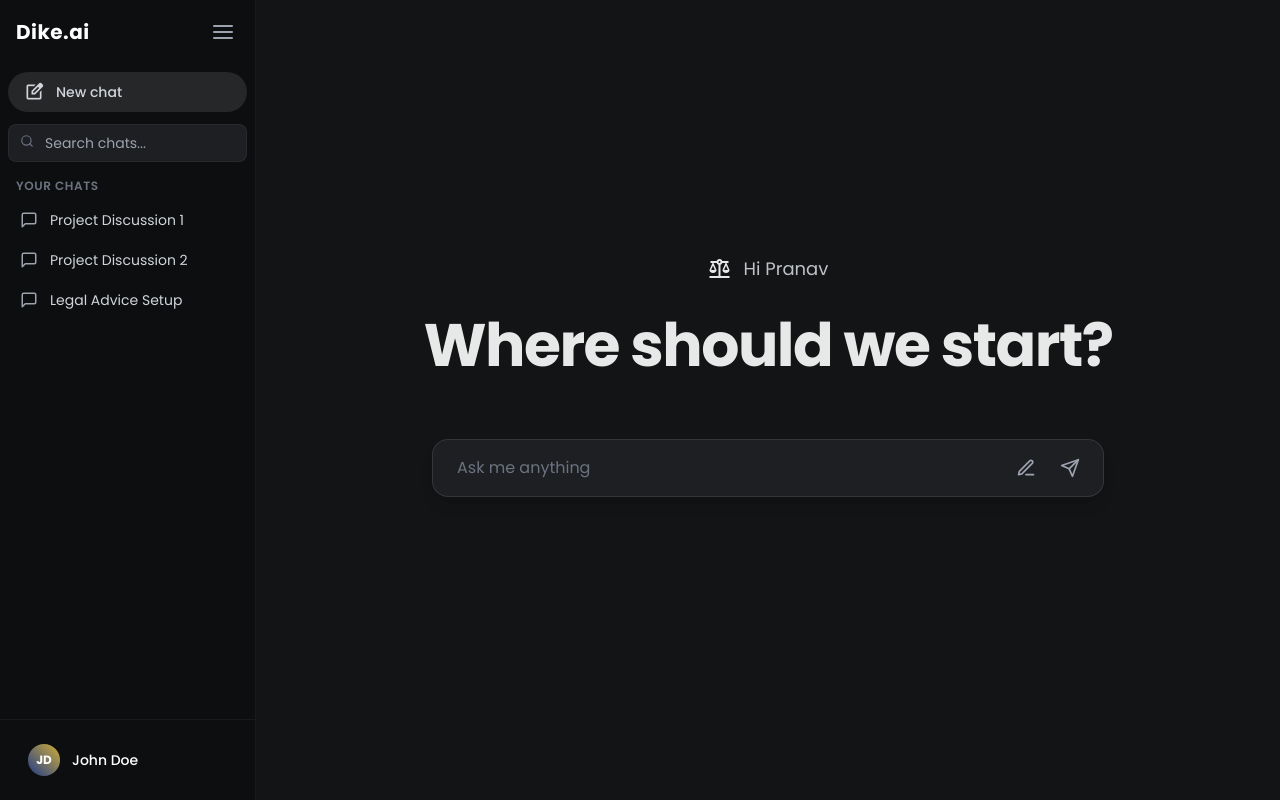
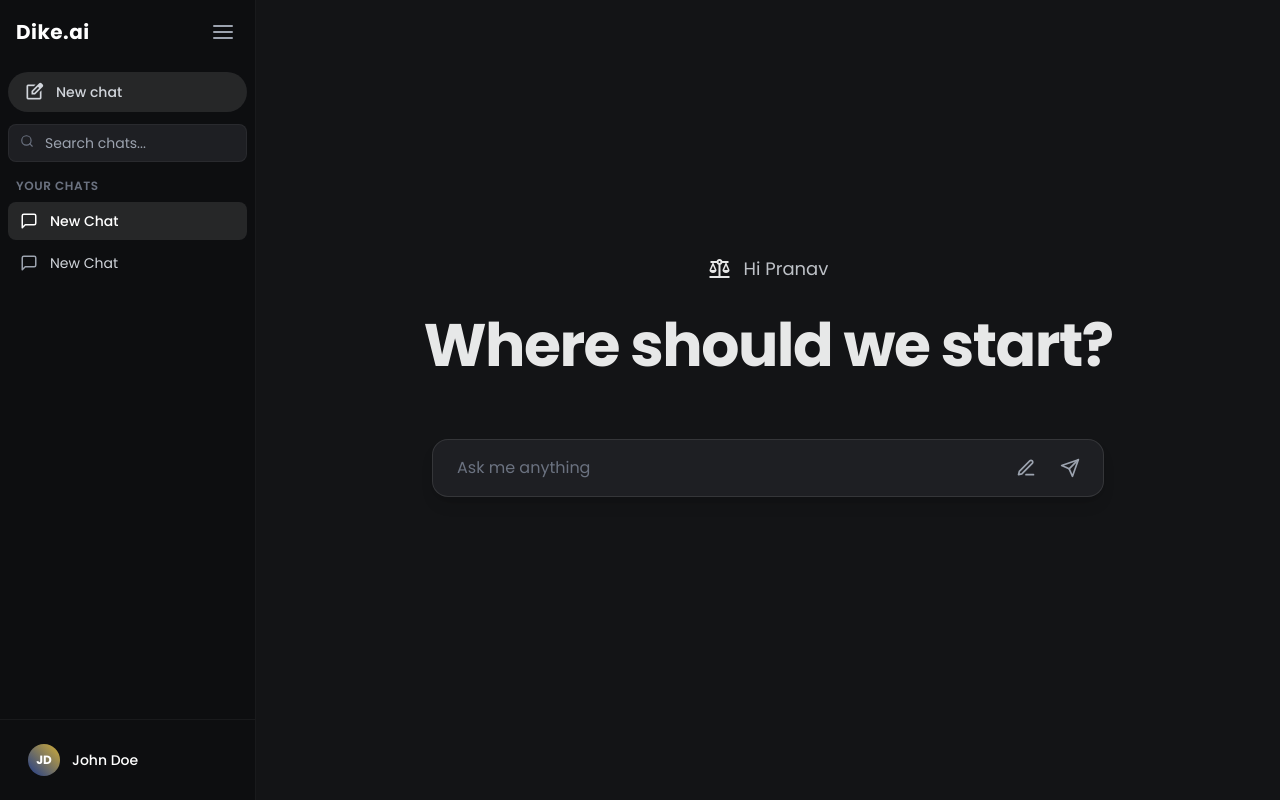
Before and after one commit to Arv2565/final-project, a React (Vite) app in the folder frontend/: page / in a window 1280 px wide. Built offline with nearby package versions, Linux system fonts and the light colour scheme.

Commit message:
Enabling centralized session control.

```diff
--- a/frontend/src/components/Layout.jsx
+++ b/frontend/src/components/Layout.jsx
@@ -1,10 +1,54 @@
-import React, { useState } from 'react';
-import { Outlet } from 'react-router-dom';
+import React, { useState, useEffect } from 'react';
+import { Outlet, useNavigate, useLocation } from 'react-router-dom';
 import Sidebar from './Sidebar';
 
 const Layout = () => {
     const [isSidebarExpanded, setIsSidebarExpanded] = useState(true);
     const [toggleSettingsCallback, setToggleSettingsCallback] = useState(null);
+    const [sessions, setSessions] = useState([]);
+    const [currentSessionId, setCurrentSessionId] = useState(null);
+    const navigation = useNavigate();
+    const location = useLocation();
+
+    // Load sessions from local storage on mount
+    useEffect(() => {
+        const savedSessions = localStorage.getItem('chatSessions');
+        if (savedSessions) {
+            try {
+                const parsedSessions = JSON.parse(savedSessions);
+                if (Array.isArray(parsedSessions) && parsedSessions.length > 0) {
+                    setSessions(parsedSessions);
+
+                    // Restore last active session if exists, otherwise first
+                    const lastActive = localStorage.getItem('lastActiveSessionId');
+                    // loose comparison for string/number compatibility
+                    const sessionExists = parsedSessions.find(s => String(s.id) === String(lastActive));
+                    setCurrentSessionId(sessionExists ? sessionExists.id : parsedSessions[0].id);
+                } else {
+                    createNewChat();
+                }
+            } catch (e) {
+                console.error("Failed to parse sessions", e);
+                createNewChat();
+            }
+        } else {
+            createNewChat();
+        }
+    }, []);
+
+    // Save sessions to local storage whenever they change
+    useEffect(() => {
+        if (sessions.length > 0) {
+            localStorage.setItem('chatSessions', JSON.stringify(sessions));
+        }
+    }, [sessions]);
+
+    // Save active session ID
+    useEffect(() => {
+        if (currentSessionId) {
+            localStorage.setItem('lastActiveSessionId', currentSessionId);
+        }
+    }, [currentSessionId]);
 
     const toggleSidebar = () => {
         setIsSidebarExpanded(!isSidebarExpanded);
@@ -16,16 +60,93 @@ const Layout = () => {
         }
     };
 
+    const createNewChat = () => {
+        const newSession = {
+            id: Date.now().toString() + Math.random().toString(36).substr(2, 9),
+            title: 'New Chat',
+            messages: [],
+            timestamp: new Date().toISOString()
+        };
+        setSessions(prev => [newSession, ...prev]);
+        setCurrentSessionId(newSession.id);
+
+        // Navigate to home if not already there
+        if (location.pathname !== '/') {
+            navigation('/');
+        }
+    };
+
+    const updateSessionMessages = (sessionId, newMessages) => {
+        setSessions(prev => prev.map(session => {
+            if (session.id === sessionId) {
+                // Generate a title based on the first user message if it's "New Chat" and has messages
+                let title = session.title;
+                if (session.title === 'New Chat' && newMessages.length > 0) {
+                    const firstUserMsg = newMessages.find(m => m.type === 'user');
+                    if (firstUserMsg) {
+                        title = firstUserMsg.content.slice(0, 30) + (firstUserMsg.content.length > 30 ? '...' : '');
+                    }
+                }
+
+                return {
+                    ...session,
+                    messages: newMessages,
+                    title: title,
+                    timestamp: new Date().toISOString()
+                };
+            }
+            return session;
+        }));
+    };
+
+    const deleteSession = (sessionId, e) => {
+        e.stopPropagation(); // Prevent triggering selectSession
+        const newSessions = sessions.filter(s => s.id !== sessionId);
+        setSessions(newSessions);
+
+        // If we deleted the current session
+        if (sessionId === currentSessionId) {
+            if (newSessions.length > 0) {
+                setCurrentSessionId(newSessions[0].id);
+            } else {
+                // If no sessions left, create a new one (which will trigger standard init)
+                // But simply clearing and calling createNewChat might be safer
+                createNewChat();
+            }
+        }
+
+        // If we deleted the last session, update local storage immediately to avoid sync issues
+        if (newSessions.length === 0) {
+            localStorage.removeItem('chatSessions');
+        }
+    };
+
+    // Ensure session IDs are comparable (strings vs numbers issue fix from previous Date.now())
+    const currentSession = sessions.find(s => String(s.id) === String(currentSessionId)) || sessions[0];
+
     return (
         <div className="flex min-h-screen bg-legal-lightGray dark:bg-[#131416]">
             {/* Sidebar */}
-            <Sidebar isExpanded={isSidebarExpanded} toggleSidebar={toggleSidebar} onSettingsClick={handleSettingsClick} />
+            <Sidebar
+                isExpanded={isSidebarExpanded}
+                toggleSidebar={toggleSidebar}
+                onSettingsClick={handleSettingsClick}
+                sessions={sessions}
+                currentSessionId={currentSessionId}
+                onNewChat={createNewChat}
+                onSelectChat={setCurrentSessionId}
+                onDeleteChat={deleteSession}
+            />
 
             {/* Main Content Area */}
             <main
                 className={`flex-1 transition-all duration-300 ease-in-out ${isSidebarExpanded ? 'ml-64' : 'ml-16'}`}
             >
-                <Outlet context={{ setToggleSettingsCallback }} />
+                <Outlet context={{
+                    setToggleSettingsCallback,
+                    currentSession,
+                    updateSessionMessages
+                }} />
             </main>
         </div>
     );
--- a/frontend/src/components/Sidebar.jsx
+++ b/frontend/src/components/Sidebar.jsx
@@ -1,27 +1,19 @@
 import React, { useState } from 'react';
-import { Link } from 'react-router-dom';
 import ProfileMenu from './ProfileMenu';
 
-const Sidebar = ({ isExpanded, toggleSidebar, onSettingsClick }) => {
-    const [chats, setChats] = useState([
-        { id: 1, title: 'Project Discussion 1' },
-        { id: 2, title: 'Project Discussion 2' },
-        { id: 3, title: 'Legal Advice Setup' },
-    ]);
+const Sidebar = ({
+    isExpanded,
+    toggleSidebar,
+    onSettingsClick,
+    sessions = [],
+    currentSessionId,
+    onNewChat,
+    onSelectChat,
+    onDeleteChat
+}) => {
     const [searchQuery, setSearchQuery] = useState('');
 
-    const handleNewChat = () => {
-        if (!isExpanded) return;
-
-        const newChat = {
-            id: Date.now(),
-            title: `New Discussion ${chats.length + 1}`,
-        };
-        setChats([newChat, ...chats]);
-    };
-
-
-    const filteredChats = chats.filter(chat =>
+    const filteredChats = sessions.filter(chat =>
         chat.title.toLowerCase().includes(searchQuery.toLowerCase())
     );
 
@@ -54,7 +46,7 @@ const Sidebar = ({ isExpanded, toggleSidebar, onSettingsClick }) => {
                 {/* New Chat Button */}
                 {isExpanded ? (
                     <button
-                        onClick={handleNewChat}
+                        onClick={onNewChat}
                         className="flex items-center gap-3 w-full bg-legal-navy dark:bg-white/10 hover:bg-legal-darkNavy dark:hover:bg-white/15 text-white dark:text-gray-300 rounded-full py-1.5 px-4 transition-all duration-300"
                         title="New Chat"
                     >
@@ -64,7 +56,7 @@ const Sidebar = ({ isExpanded, toggleSidebar, onSettingsClick }) => {
                 ) : (
                     <div className="px-2 py-2">
                         <button
-                            onClick={handleNewChat}
+                            onClick={onNewChat}
                             className="flex items-center justify-center w-full text-legal-darkNavy dark:text-gray-300 hover:text-legal-navy rounded-full py-1.5 transition-all duration-300"
                             title="New Chat"
                         >
@@ -103,15 +95,40 @@ const Sidebar = ({ isExpanded, toggleSidebar, onSettingsClick }) => {
                         </div>
                         <div className="space-y-1">
                             {filteredChats.map((chat) => (
-                                <div key={chat.id} className="group flex items-center gap-3 px-3 py-2 rounded-lg hover:bg-legal-navy/10 dark:hover:bg-white/5 cursor-pointer transition-colors">
-                                    <div className="text-legal-navy dark:text-gray-400 group-hover:text-legal-darkNavy dark:group-hover:text-white shrink-0">
+                                <div
+                                    key={chat.id}
+                                    onClick={() => onSelectChat(chat.id)}
+                                    className={`group flex items-center gap-3 px-3 py-2 rounded-lg cursor-pointer transition-colors ${currentSessionId === chat.id
+                                            ? 'bg-legal-navy/10 dark:bg-white/10'
+                                            : 'hover:bg-legal-navy/5 dark:hover:bg-white/5'
+                                        }`}
+                                >
+                                    <div className={`shrink-0 ${currentSessionId === chat.id
+                                            ? 'text-legal-navy dark:text-white'
+                                            : 'text-legal-gray dark:text-gray-400 group-hover:text-legal-darkNavy dark:group-hover:text-white'
+                                        }`}>
                                         <svg width="18" height="18" viewBox="0 0 24 24" fill="none" stroke="currentColor" strokeWidth="2" strokeLinecap="round" strokeLinejoin="round">
                                             <path d="M21 15a2 2 0 0 1-2 2H7l-4 4V5a2 2 0 0 1 2-2h14a2 2 0 0 1 2 2z"></path>
                                         </svg>
                                     </div>
-                                    <span className="text-sm text-legal-darkNavy dark:text-gray-300 group-hover:text-legal-darkNavy dark:group-hover:text-white whitespace-nowrap overflow-hidden truncate">
+                                    <span className={`text-sm whitespace-nowrap overflow-hidden truncate flex-1 ${currentSessionId === chat.id
+                                            ? 'text-legal-darkNavy dark:text-white font-medium'
+                                            : 'text-legal-darkNavy dark:text-gray-300 group-hover:text-legal-darkNavy dark:group-hover:text-white'
+                                        }`}>
                                         {chat.title}
                                     </span>
+
+                                    {/* Delete Button (visible on hover) */}
+                                    <button
+                                        onClick={(e) => onDeleteChat(chat.id, e)}
+                                        className="opacity-0 group-hover:opacity-100 p-1 hover:bg-red-100 dark:hover:bg-red-900/30 rounded text-gray-400 hover:text-red-500 transition-all"
+                                        title="Delete chat"
+                                    >
+                                        <svg width="14" height="14" viewBox="0 0 24 24" fill="none" stroke="currentColor" strokeWidth="2" strokeLinecap="round" strokeLinejoin="round">
+                                            <line x1="18" y1="6" x2="6" y2="18"></line>
+                                            <line x1="6" y1="6" x2="18" y2="18"></line>
+                                        </svg>
+                                    </button>
                                 </div>
                             ))}
                             {filteredChats.length === 0 && (
```
Also changed, not shown: frontend/src/components/ChatInterface.jsx (+28 -12 lines), frontend/src/pages/Home.jsx (+13 -2 lines).
